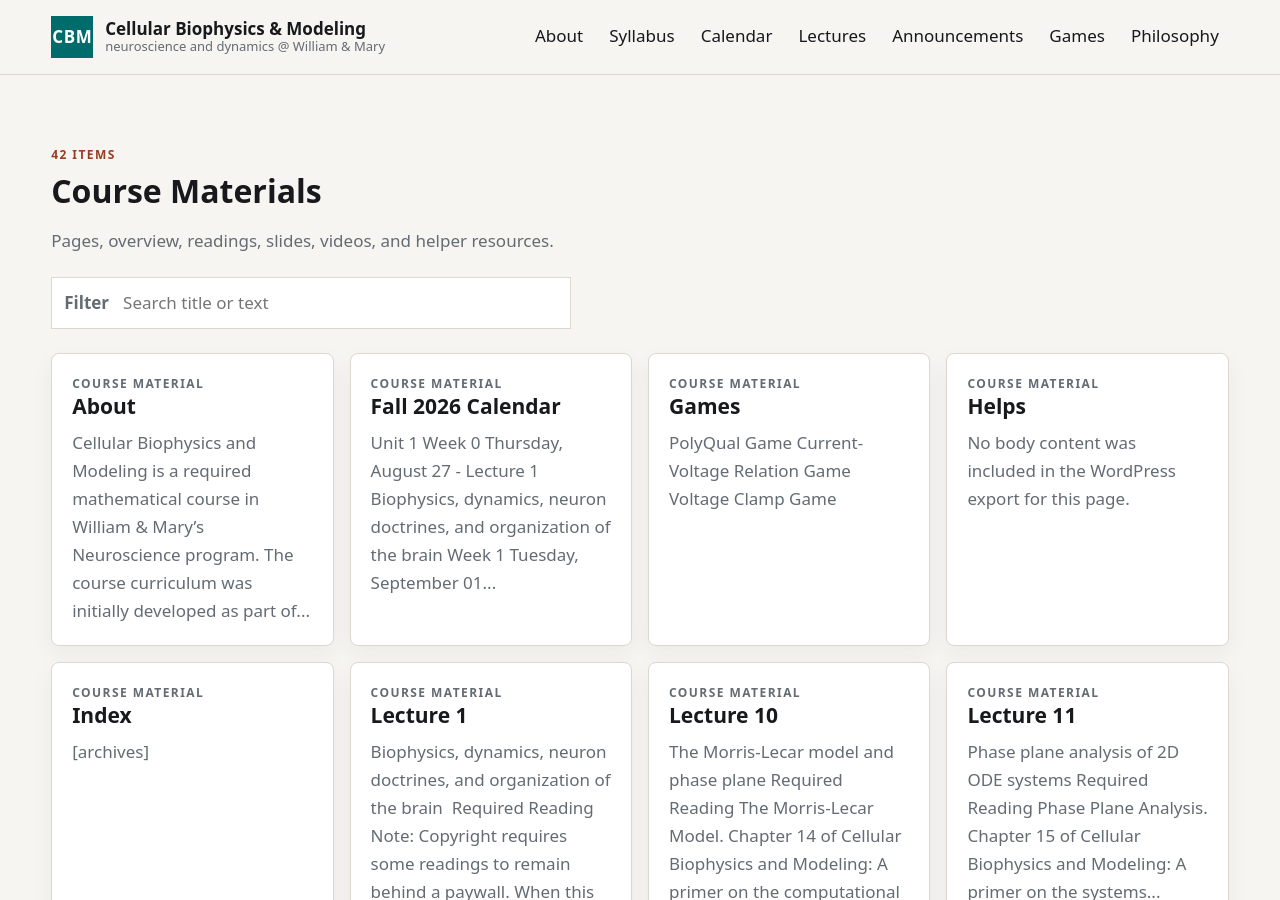
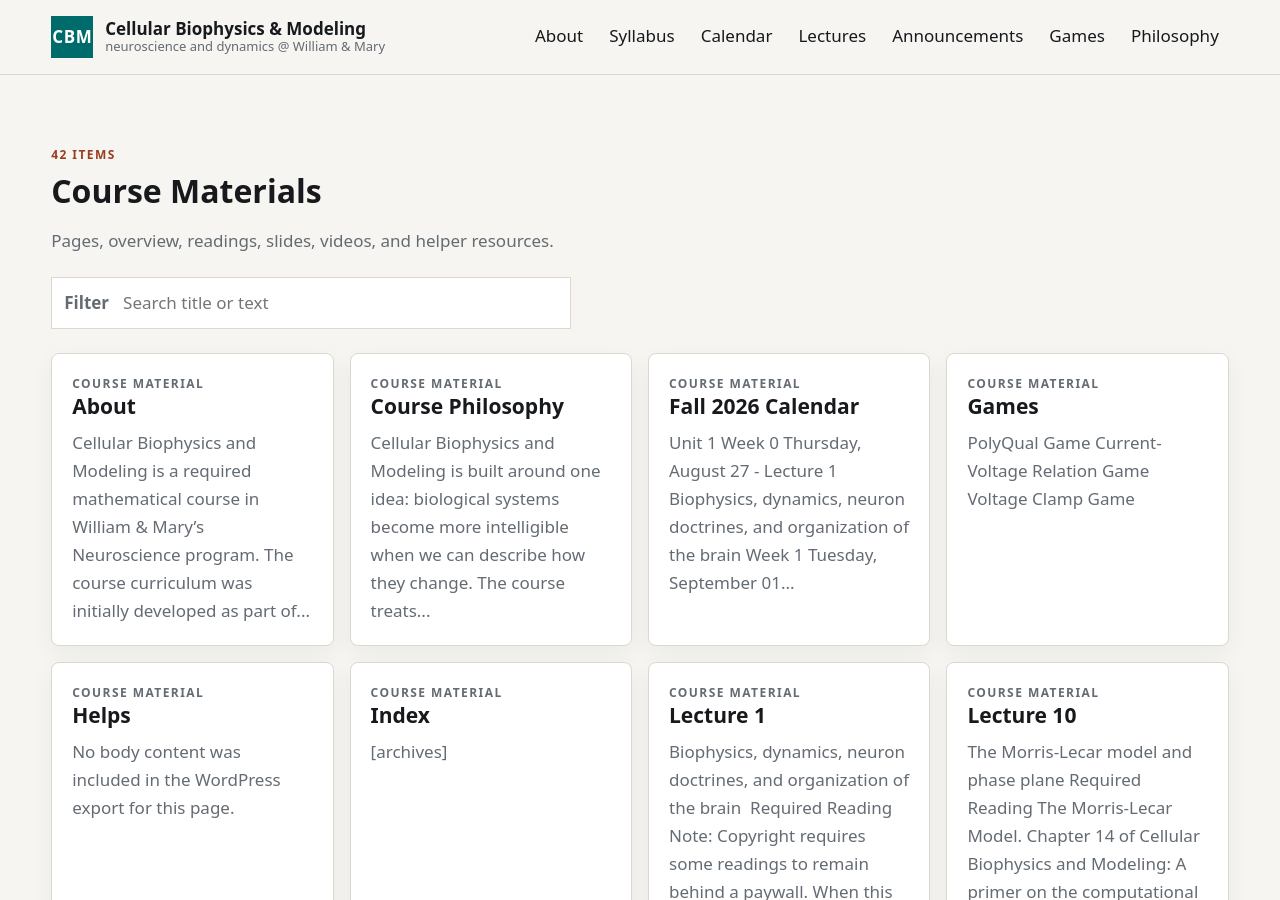
Before and after one commit to gregconradismith/cellular-biophysics-and-modeling, a Jekyll site: the page built from docs/pages.md, in a window 1280 px wide and 900 px high. Built offline with Jekyll 4.4.1, drawn with Linux system fonts in a browser that asks for light colours; some of the changed text lies outside the part shown.

Commit message:
Rename philosophy page title

```diff
--- a/docs/_layouts/page.html
+++ b/docs/_layouts/page.html
@@ -18,7 +18,9 @@ layout: default
   {% endfor %}
 {% endif %}
     <article class="content-page">
+      {% unless page.hide_kicker %}
       <div class="page-kicker">{{ page.kind | default: "Page" | capitalize }}{% if page.kind == "post" and page.date %} &middot; {{ page.date | date: "%b %-d, %Y" }}{% endif %}</div>
+      {% endunless %}
       <h1>{{ page.title | escape }}</h1>
       {% if page.lecture_rank %}
       <nav class="lecture-nav lecture-nav-top" aria-label="Lecture navigation">
--- a/docs/_materials/philosophy.md
+++ b/docs/_materials/philosophy.md
@@ -1,10 +1,11 @@
 ---
-title: "Philosophy"
+title: "Course Philosophy"
 kind: "course philosophy"
 date: "1970-01-01"
 slug: "philosophy"
 permalink: "/pages/philosophy/"
 render_with_liquid: false
+hide_kicker: true
 ---
 
 Cellular Biophysics and Modeling is built around one idea: biological systems become more intelligible when we can describe how they change. The course treats electrophysiology, excitable membranes, ion channels, and neural dynamics as scientific phenomena that can be reasoned about with equations, graphs, physical intuition, and careful language.
```
